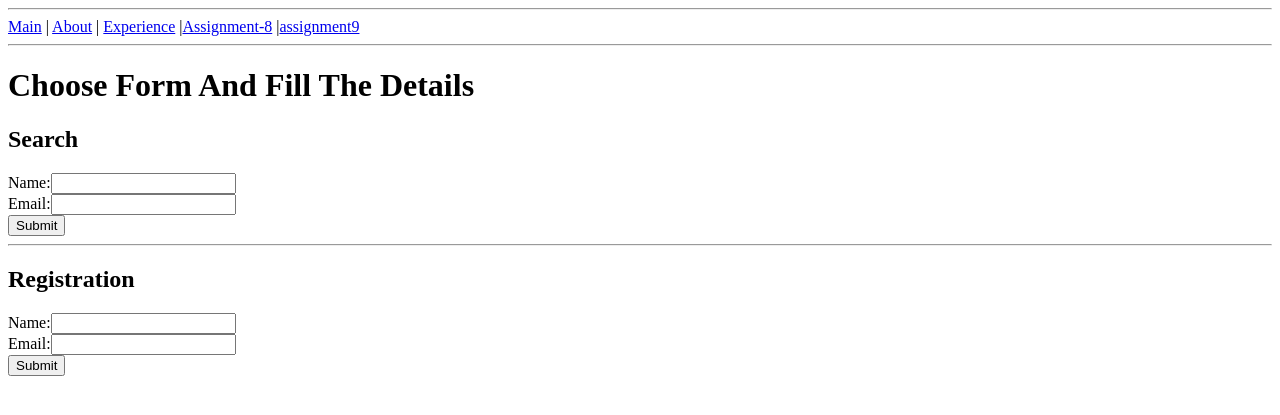
After one commit to GuyAbramov/8, a Flask app: page /logout in a window 1280 px wide. The commit adds this page. Shown: the top 415 px of the page. Run offline with Flask 2, Linux system fonts and the light colour scheme.

Commit message:
assignment9

```diff
--- a/app.py
+++ b/app.py
@@ -1,11 +1,14 @@
-from flask import Flask ,redirect ,url_for
-from  flask import render_template
+from flask import Flask, redirect, url_for, request
+from flask import render_template, session
+from interact_with_DB import interact_db
 app = Flask(__name__)
-
+app.secret_key = '123'
 
 @app.route('/')
 def cv_main_page():
     return render_template('CV.html')
+
+
 
 @app.route('/about')
 def about_page():
@@ -23,6 +26,62 @@ def assignment8_page():
 def header_page():
     return render_template('header.html')
 
+users = {
+    'GUY': {'name': 'guy', 'email': 'g12@gmail.com'},
+    'GAYA': {'name': 'gaya', 'email': 'g1234@gmail.com'},
+    'GALIT': {'name': 'galit', 'email': 'g234@gmail.com'},
+    'GITI': {'name': 'giti', 'email': 'g65@gmail.com'},
+    'GOYA': {'name': 'goya', 'email': 'g1@gmail.com'}
+}
+
+@app.route('/assignment9', methods=['GET','POST'])
+def search_9():
+
+
+    if request.method == 'GET':
+        if 'name' in request.args and 'email' in request.args and 'is_submit' in request.args:
+            name = request.args['name']
+            email = request.args['email']
+            is_submit = request.args['is_submit']
+
+
+            for value in users.values():
+                if(value.get("name") == name and value.get("email") == email):
+                    return render_template('assignment9.html', name=name, email=email)
+
+
+            if(is_submit):
+                return render_template('assignment9.html', users=users)
+        return render_template('assignment9.html')
+
+
+    if request.method == 'POST':
+        username = request.form['username']
+        email = request.form['email']
+        if 'username' in request.form:
+            session['username'] = username
+            return render_template('assignment9.html', username=username)
+
+
+@app.route('/logout')
+def logout_func():
+    session['username'] = ''
+    return render_template('assignment9.html')
+
 
 if __name__ == '__main__':
     app.run(debug=True)
+
+
+
+
+
+
+
+
+# @app.route('/users')
+# def users_page():
+# query = 'select * from users':
+# users = interact_with_DB(query=query, query_type='fetch')
+
+# return render_template('users.html', users='users')
--- /dev/null
+++ b/templates/assignment9.html
@@ -0,0 +1,46 @@
+{% extends 'base.html' %}
+{% block title%}
+assignment9
+{% endblock %}
+
+{% block body %}
+    <h1>Choose Form And Fill The Details</h1>
+    <h2>Search</h2>
+<form action='/assignment9' method="get">
+    Name:<input type="text" name="name"> <br>
+    Email:<input type="text" name="email"> <br>
+    <input type="hidden" name="is_submit" value="1">
+    <input type="submit" >    <br>
+
+
+    {% if name %}
+        <h2>We Found You !</h2>
+        <h3>Name: {{ name|upper }}</h3>
+        <h3>Email: {{ email }}</h3>
+            {% elif(users) %}
+            <h3>Available Accounts:</h3>
+                {% for user in users  %}
+                <li>{{ user }}</li>
+                {% endfor %}
+
+    {% endif %}
+</form>
+
+    <hr>
+
+    <h2>Registration</h2>
+    <form action='/assignment9' method="post">
+    {% if session.username=='' %}
+        Name:<input type="text" name="username"> <br>
+        Email:<input type="text" name="email">        <br>
+        <input type="submit" >
+         {% else  %}
+        <h3>Your Registration Succeeded  {{ session.username }}</h3>
+        {% endif %}
+    </form>
+
+
+
+
+
+{% endblock %}
--- a/templates/header.html
+++ b/templates/header.html
@@ -7,6 +7,13 @@
 <body>
 <hr>
 <a href="/">Main</a> | <a href="/about">About</a> | <a href="/experience">Experience</a> |<a href="/assignment8">Assignment-8</a>
+|<a href="/assignment9">assignment9</a>
+{% if session.username %}
+   | <a href="/logout">logout</a>
+    <h3>Hello {{ session.username }}</h3>
+{% endif %}
+
+
 <hr>
 </body>
 </html>
```
